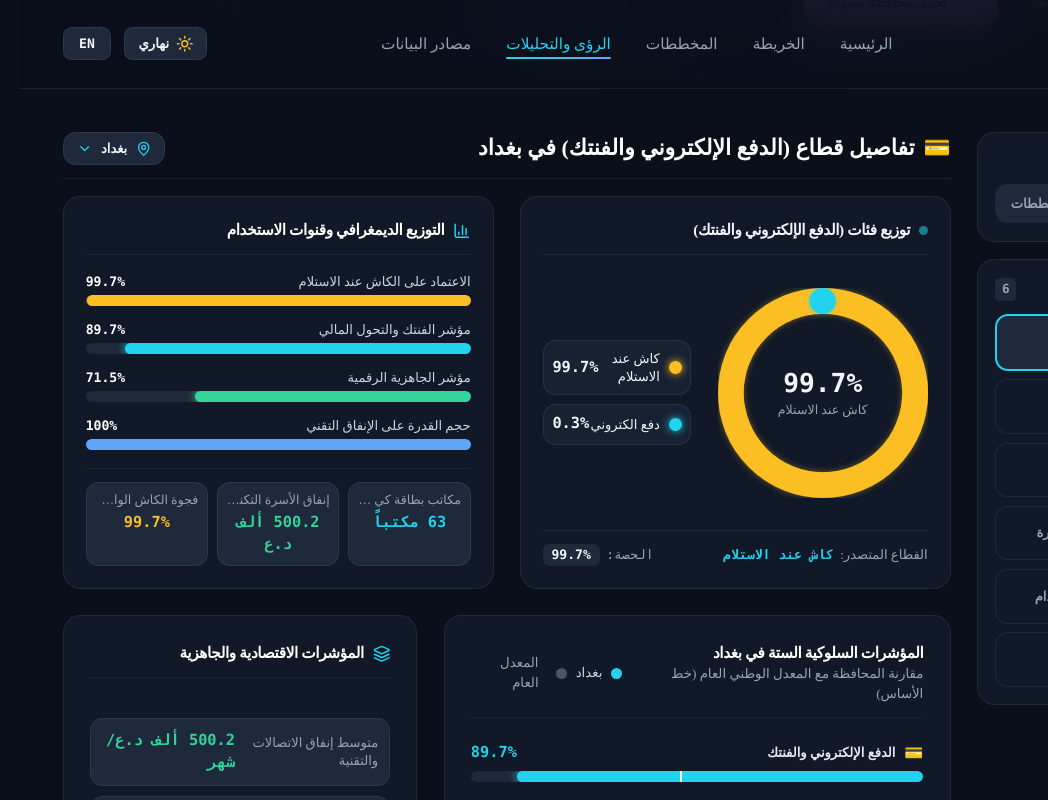
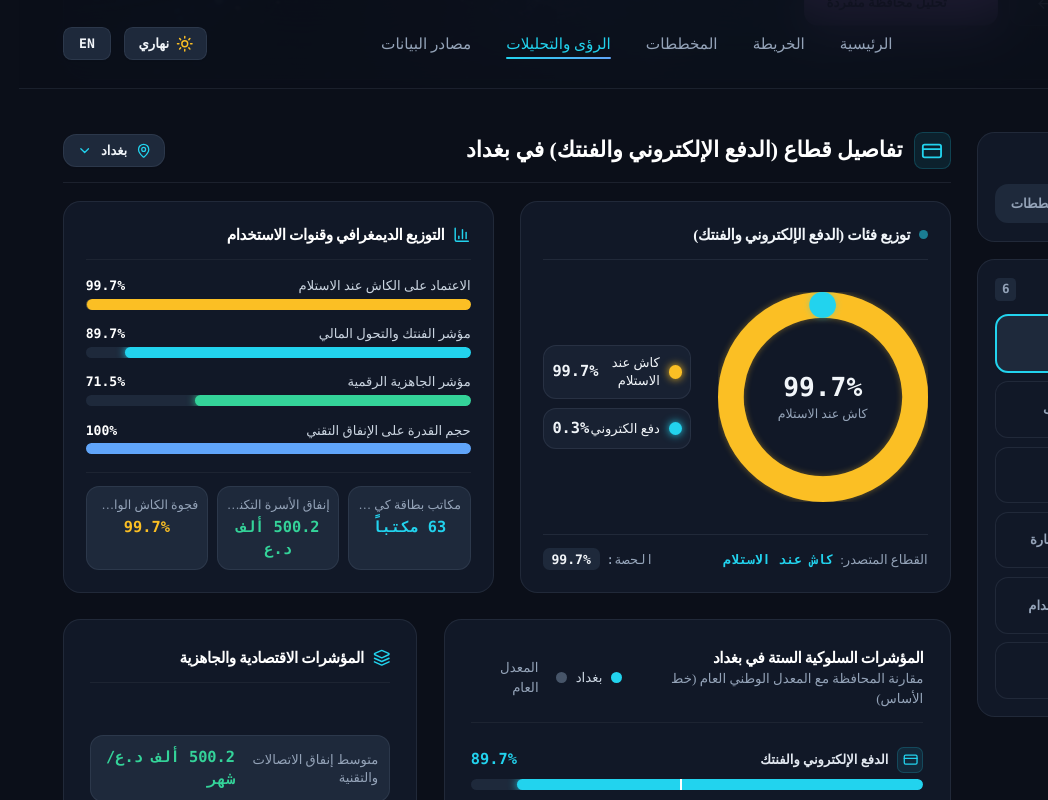
Before and after one commit to mariam-hk/digital-project-explorer, a Next.js app: page / in a window 1280 px wide. Both pictures are taken after a click on the button "الرؤى والتحليلات". Shown: the part 406-1206 px from the top of the page, without its empty margins (232-1280 px from the left). Built offline with nearby package versions, Linux system fonts and the light colour scheme.

Commit message:
feat: replace emoji characters with custom Lucide SVG web icons across all topics and indicators

```diff
--- a/src/app/page.tsx
+++ b/src/app/page.tsx
@@ -11,6 +11,7 @@ import {
 import { IraqInteractiveMap } from "../components/dashboard/IraqInteractiveMap";
 import { NeonComboChart } from "../components/dashboard/NeonComboChart";
 import { SingleGovernorateNeonDashboard } from "../components/dashboard/SingleGovernorateNeonDashboard";
+import { TopicIcon } from "../components/dashboard/TopicIcon";
 import {
   ArrowRight,
   Database,
@@ -488,13 +489,22 @@ export default function App() {
                     <button
                       key={topic.id}
                       onClick={() => setSelectedTopic(topic)}
-                      className={`w-full text-start p-3 rounded-xl text-xs font-semibold flex items-center gap-3 transition-all cursor-pointer ${
+                      className={`w-full text-start p-2.5 rounded-xl text-xs font-semibold flex items-center gap-2.5 transition-all cursor-pointer ${
                         isSelected
                           ? "bg-[#E2E8F0] border-2 border-[#0E7490] text-[#0E7490] dark:bg-[#1E293B] dark:border-[#22D3EE] dark:text-[#22D3EE] font-bold shadow-sm"
                           : "bg-white border border-[#CBD5E1] text-[#334155] hover:bg-[#E2E8F0] hover:text-[#0F172A] dark:bg-[#111827] dark:border-[rgba(148,163,184,0.12)] dark:text-[#94A3B8] dark:hover:text-[#F1F5F9] dark:hover:bg-[#1E293B]"
                       }`}
                     >
-                      <span className="text-base">{topic.icon}</span>
+                      <span
+                        className="p-1.5 rounded-lg flex items-center justify-center shrink-0 transition-colors"
+                        style={{
+                          color: topic.neonColor,
+                          backgroundColor: `${topic.neonColor}18`,
+                          border: `1px solid ${topic.neonColor}30`,
+                        }}
+                      >
+                        <TopicIcon topicId={topic.id} className="w-4 h-4" />
+                      </span>
                       <span className="truncate">{isAr ? topic.titleAr : topic.titleEn}</span>
                     </button>
                   );
--- a/src/components/TopicSelector.tsx
+++ b/src/components/TopicSelector.tsx
@@ -3,6 +3,8 @@
 import React from "react";
 import { TOPICS } from "../lib/data/iraq-digital-data";
 import { TopicId } from "../lib/types";
+
+import { TopicIcon } from "./dashboard/TopicIcon";
 
 interface TopicSelectorProps {
   selectedTopic: TopicId;
@@ -35,7 +37,7 @@ export const TopicSelector: React.FC<TopicSelectorProps> = ({
 
         {/* Current Active Badge */}
         <div className="inline-flex items-center gap-1.5 px-3 py-1 rounded-full text-xs font-medium bg-slate-100 text-slate-700 self-start sm:self-auto">
-          <span>{currentTopic.icon}</span>
+          <TopicIcon topicId={currentTopic.id} className="w-4 h-4 text-indigo-600" />
           <span className="font-semibold">{isAr ? currentTopic.nameAr : currentTopic.nameEn}</span>
         </div>
       </div>
@@ -54,7 +56,7 @@ export const TopicSelector: React.FC<TopicSelectorProps> = ({
                   : "bg-slate-50 hover:bg-slate-100 text-slate-700 border border-slate-200/70 hover:border-slate-300"
               }`}
             >
-              <span className="text-base">{topic.icon}</span>
+              <TopicIcon topicId={topic.id} className="w-4 h-4 shrink-0" />
               <span>{isAr ? topic.nameAr : topic.nameEn}</span>
             </button>
           );
--- a/src/components/dashboard/SingleGovernorateNeonDashboard.tsx
+++ b/src/components/dashboard/SingleGovernorateNeonDashboard.tsx
@@ -11,6 +11,7 @@ import {
 import { TOPIC_BREAKDOWNS } from "../../lib/data/topic-detailed-breakdowns";
 import { NeonDonutChart } from "./NeonDonutChart";
 import { OfficialTablesNeonList } from "./OfficialTablesNeonList";
+import { TopicIcon } from "./TopicIcon";
 import {
   MapPin,
   Smartphone,
@@ -254,7 +255,7 @@ const govDetails = breakdownConfig.getGovBreakdown(
                   boxShadow: isActive ? `0 0 15px ${topic.neonGlow}` : undefined,
                 }}
               >
-                <span className="text-sm">{topic.icon}</span>
+                <TopicIcon topicId={topic.id} className="w-4 h-4 shrink-0" />
                 <span>{isAr ? topic.titleAr : topic.titleEn}</span>
               </button>
             );
@@ -267,8 +268,14 @@ const govDetails = breakdownConfig.getGovBreakdown(
         {/* Section Heading */}
         <div className="flex flex-col sm:flex-row sm:items-center justify-between gap-3 border-b border-[#CBD5E1] dark:border-[rgba(148,163,184,0.12)] pb-3">
           <div>
-            <h3 className="text-lg sm:text-xl font-black text-slate-900 dark:text-white flex items-center gap-2">
-              <span className="text-xl">{selectedTopic.icon}</span>
+            <h3 className="text-lg sm:text-xl font-black text-slate-900 dark:text-white flex items-center gap-2.5">
+              <span className="p-1.5 rounded-lg flex items-center justify-center shrink-0" style={{
+                color: selectedTopic.neonColor,
+                backgroundColor: `${selectedTopic.neonColor}18`,
+                border: `1px solid ${selectedTopic.neonColor}30`,
+              }}>
+                <TopicIcon topicId={selectedTopic.id} className="w-5 h-5" />
+              </span>
               <span>
                 {isAr
                   ? `تفاصيل قطاع (${selectedTopic.titleAr}) في ${selectedGov.nameAr}`
@@ -606,7 +613,16 @@ const govDetails = breakdownConfig.getGovBreakdown(
                 <div key={ind.key} className="space-y-1">
                   <div className="flex items-center justify-between text-xs py-0.5">
                     <div className="flex items-center gap-2">
-                      <span className="text-sm">{ind.icon}</span>
+                      <span
+                        className="p-1 rounded-md flex items-center justify-center shrink-0"
+                        style={{
+                          color: ind.color,
+                          backgroundColor: `${ind.color}18`,
+                          border: `1px solid ${ind.color}30`,
+                        }}
+                      >
+                        <TopicIcon topicId={ind.key} className="w-3.5 h-3.5" />
+                      </span>
                       <span className="font-semibold text-slate-800 dark:text-slate-200">
                         {isAr ? ind.nameAr : ind.nameEn}
                       </span>
--- /dev/null
+++ b/src/components/dashboard/TopicIcon.tsx
@@ -0,0 +1,44 @@
+"use client";
+
+import React from "react";
+import {
+  CreditCard,
+  Smartphone,
+  Globe,
+  ShoppingCart,
+  GraduationCap,
+  Zap,
+  Laptop,
+} from "lucide-react";
+
+interface TopicIconProps {
+  topicId: string;
+  className?: string;
+  style?: React.CSSProperties;
+}
+
+export const TopicIcon: React.FC<TopicIconProps> = ({
+  topicId,
+  className = "w-4 h-4",
+  style,
+}) => {
+  const props = { className, style };
+  switch (topicId) {
+    case "payments":
+      return <CreditCard {...props} />;
+    case "smartphones":
+      return <Smartphone {...props} />;
+    case "internet":
+      return <Globe {...props} />;
+    case "shopping":
+      return <ShoppingCart {...props} />;
+    case "skills":
+      return <GraduationCap {...props} />;
+    case "readiness":
+      return <Zap {...props} />;
+    case "computers":
+      return <Laptop {...props} />;
+    default:
+      return <Globe {...props} />;
+  }
+};
```
